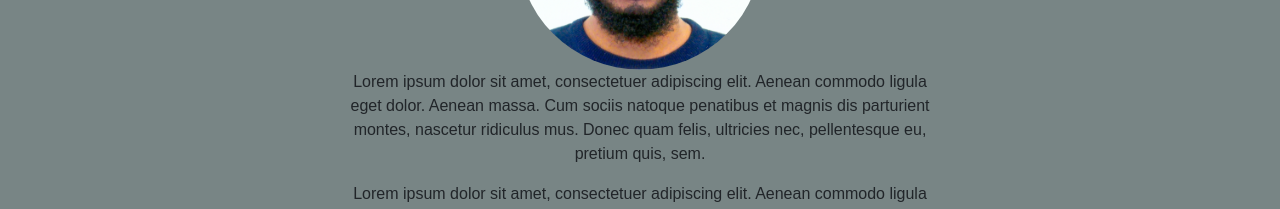
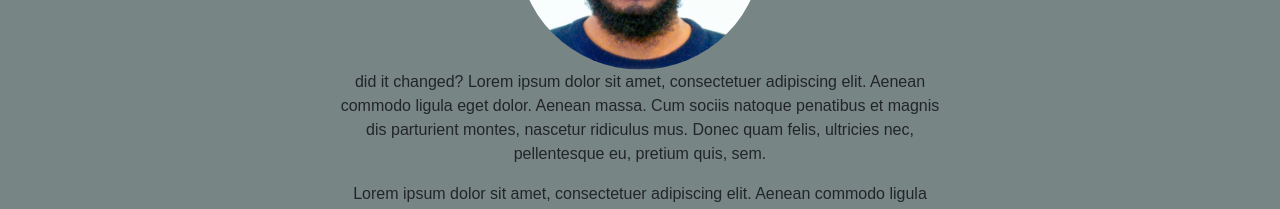
Before and after one commit to abdinasirh/react-portfolio, a React (Create React App) app: page / in a window 1280 px wide. Shown: the part 379-588 px from the top of the page. Built offline with nearby package versions, Linux system fonts and the light colour scheme.

Commit message:
changed?

```diff
--- a/package.json
+++ b/package.json
@@ -1,6 +1,6 @@
 {
   "homepage": "http://abdinasirh.github.io/react-portfolio",
-  "name": "",
+  "name": "react-portfolio",
   "version": "0.1.0",
   "private": true,
   "dependencies": {
--- a/src/components/About/index.js
+++ b/src/components/About/index.js
@@ -10,6 +10,7 @@ const About = () => {
 						className="my-photo"
 					></img>
       <p>
+        did it changed?
         Lorem ipsum dolor sit amet, consectetuer adipiscing elit. Aenean commodo
         ligula eget dolor. Aenean massa. Cum sociis natoque penatibus et magnis
         dis parturient montes, nascetur ridiculus mus. Donec quam felis,
```
